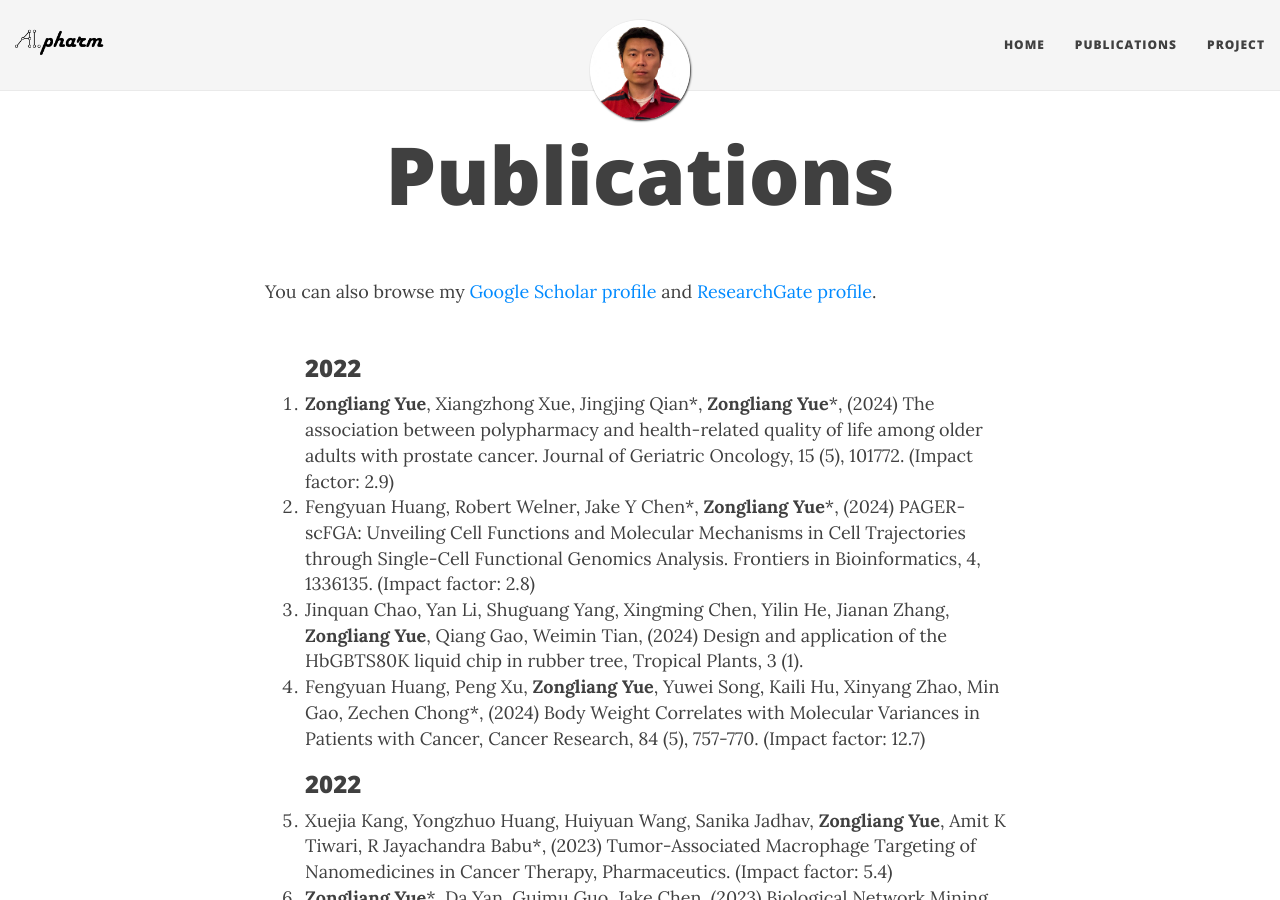
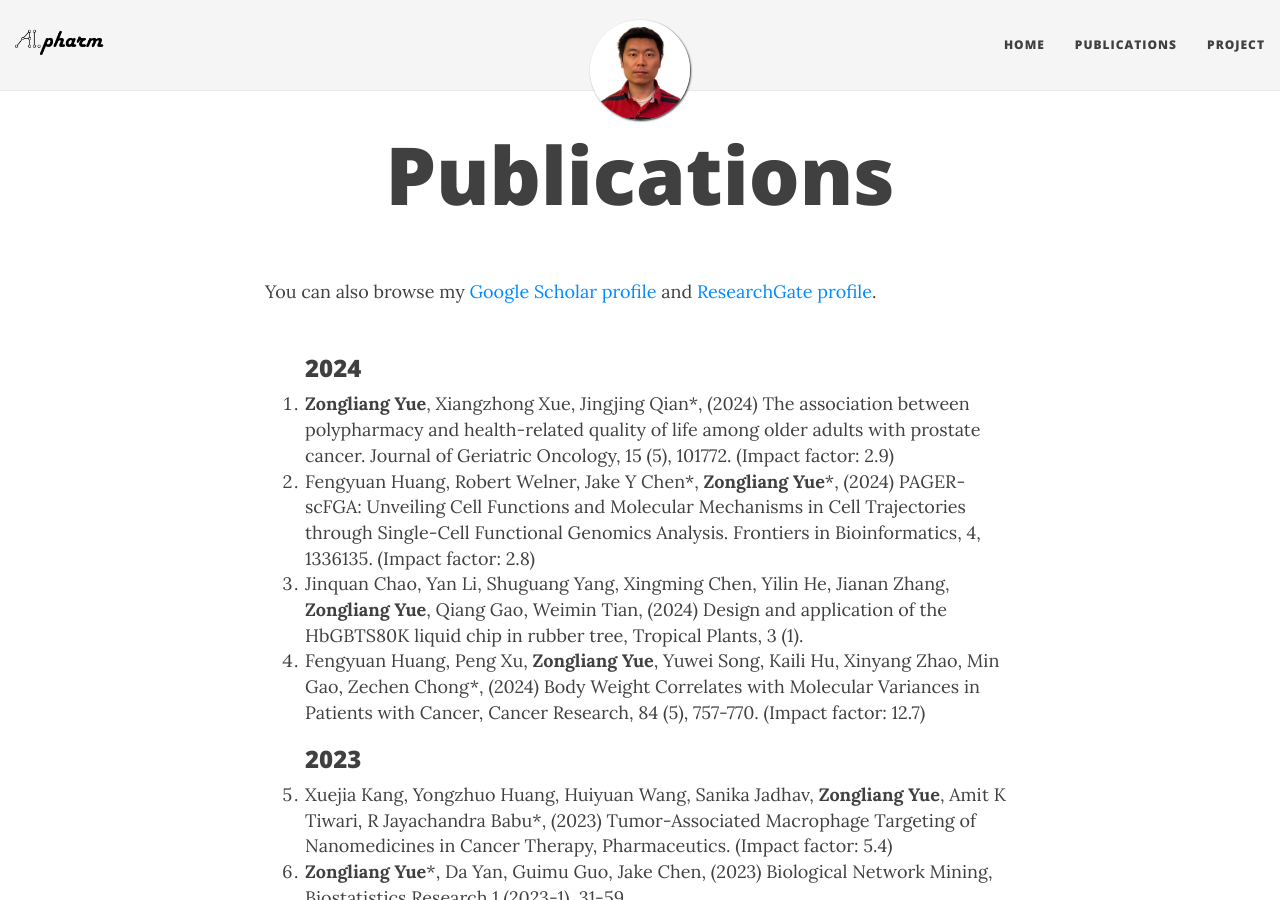
Before and after one commit to zongyue1010/zongyue1010.github.io, a Jekyll site: the page built from publications.md, in a window 1280 px wide and 900 px high. Built offline with Jekyll 4.4.1, drawn with Linux system fonts in a browser that asks for light colours; nearby versions of some CDN libraries.

Commit message:
'update'

```diff
--- a/publications.md
+++ b/publications.md
@@ -14,10 +14,10 @@ and <a href="https://www.researchgate.net/profile/Zongliang-Yue/research" target
 		<p class="media-heading">
 		<ul class = 'd'>
 		<h3>
-			<a name='2024'></a> 2022
+			<a name='2024'></a> 2024
 		</h3>
 		  <li>
-			<b>Zongliang Yue</b>, Xiangzhong Xue, Jingjing Qian*, <b>Zongliang Yue</b>*, (2024) The association between polypharmacy and health-related quality of life among older adults with prostate cancer. Journal of Geriatric Oncology, 15 (5), 101772. (Impact factor: 2.9)
+			<b>Zongliang Yue</b>, Xiangzhong Xue, Jingjing Qian*, (2024) The association between polypharmacy and health-related quality of life among older adults with prostate cancer. Journal of Geriatric Oncology, 15 (5), 101772. (Impact factor: 2.9)
           </li>
 		  <li>
 			Fengyuan Huang, Robert Welner, Jake Y Chen*, <b>Zongliang Yue</b>*, (2024) PAGER-scFGA: Unveiling Cell Functions and Molecular Mechanisms in Cell Trajectories through Single-Cell Functional Genomics Analysis. Frontiers in Bioinformatics, 4, 1336135. (Impact factor: 2.8)
@@ -29,7 +29,7 @@ and <a href="https://www.researchgate.net/profile/Zongliang-Yue/research" target
 			Fengyuan Huang, Peng Xu, <b>Zongliang Yue</b>, Yuwei Song, Kaili Hu, Xinyang Zhao, Min Gao, Zechen Chong*, (2024) Body Weight Correlates with Molecular Variances in Patients with Cancer, Cancer Research, 84 (5), 757-770. (Impact factor: 12.7)
           </li>
 		<h3>
-			<a name='2023'></a> 2022
+			<a name='2023'></a> 2023
 		</h3>
 		  <li>
 			Xuejia Kang, Yongzhuo Huang, Huiyuan Wang, Sanika Jadhav, <b>Zongliang Yue</b>, Amit K Tiwari, R Jayachandra Babu*, (2023) Tumor-Associated Macrophage Targeting of Nanomedicines in Cancer Therapy, Pharmaceutics. (Impact factor: 5.4)
```
